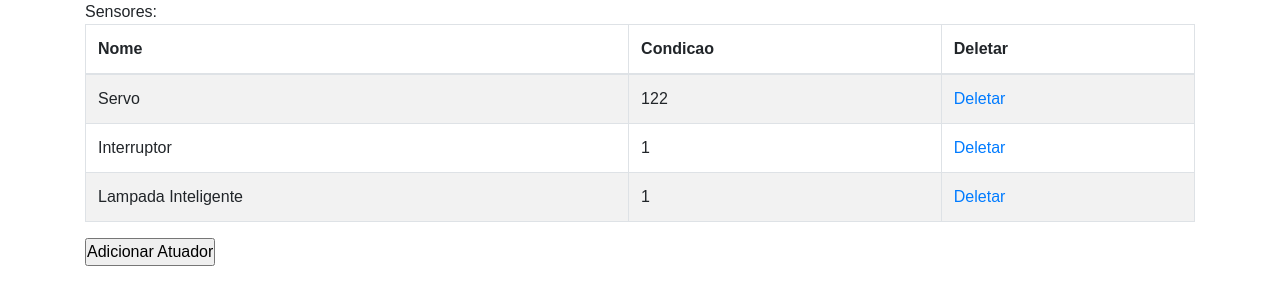
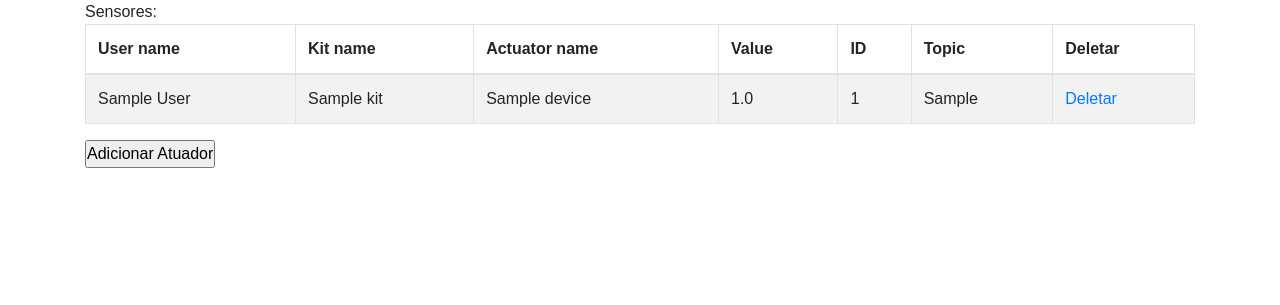
Before and after one commit to Lucas-LPG/gws, a Flask app: page /actuators in a window 1280 px wide. Shown: the part 80-385 px from the top of the page. Run offline with Flask 3, Linux system fonts and the light colour scheme; the visitor is signed in with stand-in values (Sample User, id 1); tables that the repository leaves empty hold one stand-in row (values such as "Sample post"); parts of the project's set-up code (start-up, migrations or seed data) failed here and were passed over; some libraries are stand-ins or nearby versions.

Commit message:
Inseri o delete para actuator e deixei para vizualisar no site, tambem fiz uma verificacao em sensor, para caso o user_id nao exista, ai precisa avisar isso no site de alguma forma.

```diff
--- a/controllers/actuators.py
+++ b/controllers/actuators.py
@@ -21,7 +21,6 @@ def register_actuators():
 def add_actuators():
     if not session.get('user'):
         return redirect('/')
-    global actuators
     if request.method == 'POST':
         kit_name = request.form['kit_name']
         user_id = request.form['user_id']
@@ -29,11 +28,7 @@ def add_actuators():
         value = request.form['value']
         topic = request.form['topic']
         Actuator.insert_actuator(kit_name, user_id, name, value, topic)
-        return render_template("actuators/actuators.html", actuators=actuators, user=session.get('user'))
-    else:
-        atuador = request.args.get('name', None)
-        condition = request.args.get('condition', None)
-        actuators[atuador] = condition
+        actuators = Actuator.select_all_from_actuator()
         return render_template("actuators/actuators.html", actuators=actuators, user=session.get('user'))
 
 
@@ -41,8 +36,7 @@ def add_actuators():
 def list_actuators():
     if not session.get('user'):
         return redirect('/')
-    global actuators
-    actuators = {key: int(value) for key, value in actuators.items()}
+    actuators = Actuator.select_all_from_actuator()
     return render_template("actuators/actuators.html", actuators=actuators, user=session.get('user'))
 
 
@@ -57,10 +51,9 @@ def remove_actuator():
 def del_actuator():
     if not session.get('user'):
         return redirect('/')
-    global actuators
     if request.method == 'POST':
         actuator = request.form['actuator']
     else:
         actuator = request.args.get('actuator', None)
-    actuators.pop(actuator)
+    Actuator.delete_actuator_by_id(actuator)
     return redirect("/actuators")
--- a/db/__init__.py
+++ b/db/__init__.py
@@ -1,9 +1,10 @@
 from flask import Flask
 from models import *
 from .clean_db import clean_db
-from .events import create_historic_trigger
+from .events import create_historic_trigger, handle_device_deletion
 from .initial_insert import initial_populate_db
 from .connection import db
+
 
 def create_db(app: Flask):
     with app.app_context():
@@ -11,4 +12,5 @@ def create_db(app: Flask):
         db.drop_all()
         db.create_all()
         create_historic_trigger(app)
+        handle_device_deletion(app)
         initial_populate_db(app)
--- a/models/actuators.py
+++ b/models/actuators.py
@@ -13,18 +13,22 @@ class Actuator(db.Model):
     device_id = db.Column(INTEGER(unsigned=True), db.ForeignKey(Device.id))
 
     def insert_actuator(kit_name, user_id, device_name, value, topic):
-        kit = Kit(name=kit_name, user_id=user_id)
+        id_verification = db.session.query(User).filter_by(id=user_id).first()
+        if not id_verification:
+            print(f"O id {user_id} nao existe, por favor insira outro")
+        else:
+            kit = Kit(name=kit_name, user_id=user_id)
 
-        db.session.add(kit)
-        db.session.commit()
+            db.session.add(kit)
+            db.session.commit()
 
-        device = Device(name=device_name, value=value, kit_id=kit.id)
-        db.session.add(device)
-        db.session.commit()
+            device = Device(name=device_name, value=value, kit_id=kit.id)
+            db.session.add(device)
+            db.session.commit()
 
-        actuator = Actuator(topic, device_id=device.id)
-        db.session.add(actuator)
-        db.session.commit()
+            actuator = Actuator(topic, device_id=device.id)
+            db.session.add(actuator)
+            db.session.commit()
 
     def select_all_from_actuator():
         actuator = Actuator.query.join(Device, Device.id == Actuator.device_id).join(Kit, Kit.id == Device.kit_id).join(User, User.id == Kit.user_id)\
@@ -33,8 +37,14 @@ class Actuator(db.Model):
                          Device.name.label('device_name'),
                          Device.value.label('device_value'),
                          Actuator.id.label('id'),
-                         Actuator.topic.label('topic')).all()
+                         Actuator.topic.label('topic'),
+                         Device.id.label('device_id')).all()
         return actuator
+
+    def delete_actuator_by_id(actuator_id):
+        device = db.session.query(Device).filter_by(id=actuator_id).first()
+        db.session.delete(device)
+        db.session.commit()
 
     def __init__(self, topic, device_id):
         self.topic = topic
--- a/templates/actuators/actuators.html
+++ b/templates/actuators/actuators.html
@@ -1,28 +1,34 @@
 <!DOCTYPE html>
 <html lang="en">
-
   <head>
-    <meta charset="UTF-8">
-    <meta name="viewport" content="width=device-width, initial-scale=1.0">
+    <meta charset="UTF-8" />
+    <meta name="viewport" content="width=device-width, initial-scale=1.0" />
     <title>Document</title>
   </head>
 
   <body>
-    {% extends "layouts/template.html" %}
-    {% block content%}
-
+    {% extends "layouts/template.html" %} {% block content%}
 
     <div class="vertical-center">
       <div class="container view">
         <div class="justify-content-center">
-                <caption>Sensores:</caption>
+          <caption>
+            Sensores:
+          </caption>
           {% if actuators|length > 0 %}
-                <table id="view_users" class="table table-striped table-bordered" style="width:100%">
-
+          <table
+            id="view_users"
+            class="table table-striped table-bordered"
+            style="width: 100%"
+          >
             <thead>
               <tr>
-                            <th>Nome</th>
-                            <th>Condicao</th>
+                <th>User name</th>
+                <th>Kit name</th>
+                <th>Actuator name</th>
+                <th>Value</th>
+                <th>ID</th>
+                <th>Topic</th>
                 {% if user == 'lucas' %}
                 <th>Deletar</th>
                 {% endif %}
@@ -30,24 +36,30 @@
             </thead>
 
             <tbody>
-                        {% for key, value in actuators.items() %}
+              {% for actuator in actuators %}
               <tr>
-                            <td>{{ key }}</td>
-                            <td>{{ value }}</td>
+                <td>{{ actuator.user_name }}</td>
+                <td>{{ actuator.kit_name }}</td>
+                <td>{{ actuator.device_name }}</td>
+                <td>{{ actuator.device_value }}</td>
+                <td>{{ actuator.id }}</td>
+                <td>{{ actuator.topic }}</td>
                 {% if user == 'lucas' %}
-                            <td><a href="/del_actuator?actuator={{ key }}">Deletar</a></td>
+                <td>
+                  <a href="/del_actuator?actuator={{ actuator.device_id }}"
+                    >Deletar</a
+                  >
+                </td>
                 {% endif %}
               </tr>
               {% endfor %}
             </tbody>
-
           </table>
           {% if user == 'lucas' %}
           <form action="/register_actuator">
             <p><input type="submit" value="Adicionar Atuador" /></p>
           </form>
-                {% endif %}
-                {% else %}
+          {% endif %} {% else %}
           <p>Ainda não há atuadores registrados!</p>
           {% endif %}
         </div>
@@ -55,5 +67,4 @@
     </div>
     {% endblock%}
   </body>
-
 </html>
```
Also changed, not shown: db/events.py (+14 -4 lines). Lines whose indentation alone changed are shown as unchanged.
